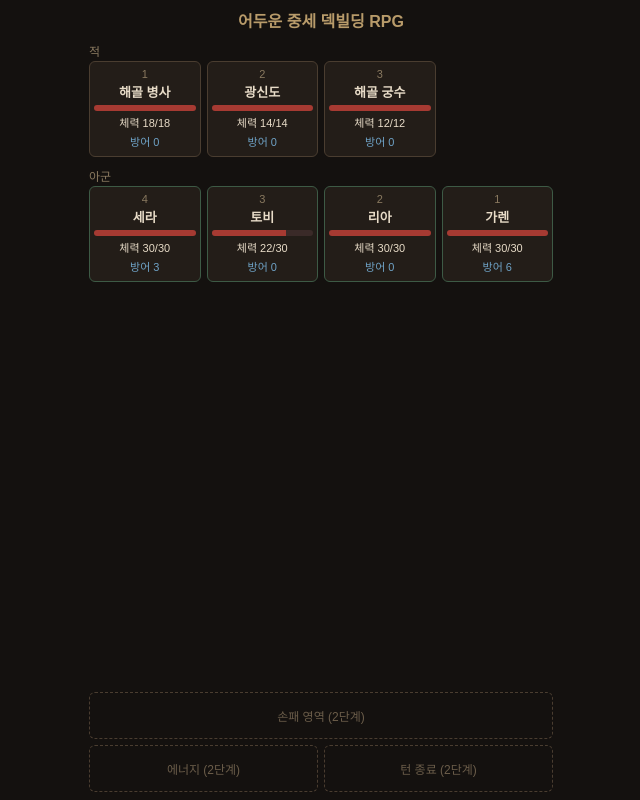
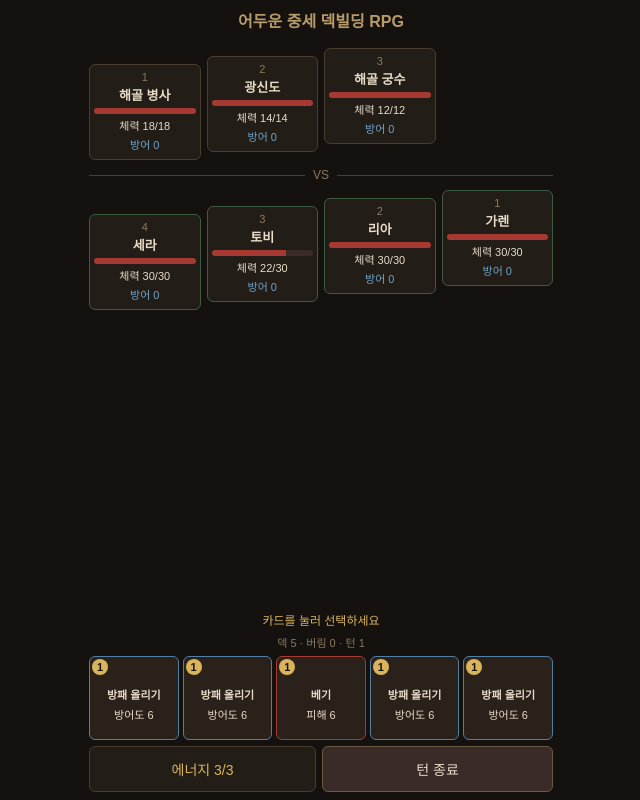
Before and after one commit to eso1229/Prac, a plain HTML site: page index.html in a window 1280 px wide. Shown: the whole page, without its empty margins (319-959 px from the left). Drawn offline with Linux system fonts and the light colour scheme.

Commit message:
2단계: 덱, 손패, 에너지, 카드 2종과 대치 연출
Co-Authored-By: Claude Sonnet 5.5 <noreply@anthropic.com>
Claude-Session: https://claude.ai/code/session_01WcA3WJwWAbsaLSLkS2ve45

```diff
--- a/data/battle_data.js
+++ b/data/battle_data.js
@@ -1,10 +1,10 @@
 // 임시 전투 데이터 (1단계용). 이름/수치는 여기서만 고친다.
 // pos: 칸 번호 (1이 맨 앞). hp = 현재 체력, maxHp = 최대 체력.
 const ALLIES = [
-  { name: "가렌", pos: 1, hp: 30, maxHp: 30, block: 6 },
+  { name: "가렌", pos: 1, hp: 30, maxHp: 30, block: 0 },
   { name: "리아", pos: 2, hp: 30, maxHp: 30, block: 0 },
   { name: "토비", pos: 3, hp: 22, maxHp: 30, block: 0 },
-  { name: "세라", pos: 4, hp: 30, maxHp: 30, block: 3 },
+  { name: "세라", pos: 4, hp: 30, maxHp: 30, block: 0 },
 ];
 
 const ENEMIES = [
--- /dev/null
+++ b/data/cards.js
@@ -0,0 +1,9 @@
+// 카드 데이터. 카드를 추가하려면 CARDS에 한 줄 넣고 START_DECK에 장수를 적는다.
+// type: "attack"(피해) / "block"(방어도)   target: "enemy" / "ally"
+const CARDS = {
+  slash: { name: "베기", cost: 1, type: "attack", target: "enemy", value: 6 },
+  guard: { name: "방패 올리기", cost: 1, type: "block", target: "ally", value: 6 },
+};
+
+// 2단계 임시 덱 (카드 id: 장수)
+const START_DECK = { slash: 5, guard: 5 };
--- /dev/null
+++ b/data/rules.js
@@ -0,0 +1,5 @@
+// 전투 기본 수치. 밸런스 수정은 여기서.
+const RULES = {
+  handSize: 5,   // 턴 시작 시 손패 장수
+  energyMax: 3,  // 턴 시작 시 에너지
+};
--- a/index.html
+++ b/index.html
@@ -9,23 +9,23 @@
 <body>
   <div id="game">
     <h1>어두운 중세 덱빌딩 RPG</h1>
-    <div>
-      <div class="label">적</div>
-      <div id="enemy-row" class="row"></div>
-    </div>
-    <div class="ally">
-      <div class="label">아군</div>
-      <div id="ally-row" class="row"></div>
-    </div>
+    <div id="enemy-row" class="row"></div>
+    <div class="vs"><span>VS</span></div>
+    <div id="ally-row" class="row ally"></div>
     <div class="bottom">
-      <div class="placeholder">손패 영역 (2단계)</div>
+      <div id="msg" class="msg"></div>
+      <div id="piles" class="piles"></div>
+      <div id="hand" class="hand"></div>
       <div class="bottom-row">
-        <div class="placeholder">에너지 (2단계)</div>
-        <div class="placeholder">턴 종료 (2단계)</div>
+        <div id="energy" class="energy"></div>
+        <button id="end-turn" class="end-turn">턴 종료</button>
       </div>
     </div>
   </div>
+  <script src="data/rules.js"></script>
+  <script src="data/cards.js"></script>
   <script src="data/battle_data.js"></script>
+  <script src="js/battle.js"></script>
   <script src="js/main.js"></script>
 </body>
 </html>
--- /dev/null
+++ b/js/battle.js
@@ -0,0 +1,68 @@
+// 전투 규칙 (덱, 손패, 에너지, 카드 사용). 화면 그리기는 main.js가 한다.
+const battle = { deck: [], hand: [], discard: [], energy: 0, turn: 0 };
+
+function shuffle(list) {
+  for (let i = list.length - 1; i > 0; i--) {
+    const j = Math.floor(Math.random() * (i + 1));
+    [list[i], list[j]] = [list[j], list[i]];
+  }
+  return list;
+}
+
+function cardText(card) {
+  return (card.type === "attack" ? "피해 " : "방어도 ") + card.value;
+}
+
+function drawCards() {
+  while (battle.hand.length < RULES.handSize) {
+    if (battle.deck.length === 0) {
+      if (battle.discard.length === 0) break; // 뽑을 카드가 없음
+      battle.deck = shuffle(battle.discard); // 버린 카드를 섞어 덱으로
+      battle.discard = [];
+    }
+    battle.hand.push(battle.deck.pop());
+  }
+}
+
+function startTurn() {
+  battle.turn++;
+  ALLIES.forEach(function (a) { a.block = 0; }); // 방어도는 아군 턴 시작 때 사라짐
+  battle.energy = RULES.energyMax;
+  drawCards();
+}
+
+function initBattle() {
+  Object.keys(START_DECK).forEach(function (id) {
+    for (let i = 0; i < START_DECK[id]; i++) battle.deck.push(id);
+  });
+  shuffle(battle.deck);
+  startTurn();
+}
+
+function endTurn() {
+  battle.discard = battle.discard.concat(battle.hand);
+  battle.hand = [];
+  startTurn(); // 적 턴은 4단계에서 추가
+}
+
+function applyDamage(unit, value) {
+  const absorbed = Math.min(unit.block, value); // 방어도가 먼저 막는다
+  unit.block -= absorbed;
+  unit.hp = Math.max(0, unit.hp - (value - absorbed));
+}
+
+function canPlay(cardId) {
+  return battle.energy >= CARDS[cardId].cost;
+}
+
+function playCard(handIndex, target) {
+  const id = battle.hand[handIndex];
+  const card = CARDS[id];
+  if (!canPlay(id)) return false;
+  battle.energy -= card.cost;
+  if (card.type === "attack") applyDamage(target, card.value);
+  else if (card.type === "block") target.block += card.value;
+  battle.hand.splice(handIndex, 1);
+  battle.discard.push(id);
+  return true;
+}
--- a/js/main.js
+++ b/js/main.js
@@ -1,10 +1,16 @@
-// 1단계: 전투 화면 뼈대 (움직임 없음)
+// 화면 그리기와 입력 처리
 // 칸 방향: 적은 왼쪽이 1번, 아군은 오른쪽이 1번 (서로 마주봄)
 const SLOT_COUNT = 4;
+let selected = null; // 선택한 손패 번호
 
-function makeSlot(unit, pos) {
+function targetKind() {
+  return selected === null ? null : CARDS[battle.hand[selected]].target;
+}
+
+function makeSlot(unit, pos, kind) {
   const slot = document.createElement("div");
   slot.className = "slot";
+  slot.dataset.pos = pos;
   const num = '<div class="pos">' + pos + "</div>";
   if (!unit) {
     slot.classList.add("hidden"); // 빈 칸은 숨김
@@ -18,10 +24,18 @@ function makeSlot(unit, pos) {
     '<div class="bar"><div class="fill" style="width:' + pct + '%"></div></div>' +
     '<div class="stat">체력 ' + unit.hp + "/" + unit.maxHp + "</div>" +
     '<div class="stat block">방어 ' + unit.block + "</div>";
+  if (targetKind() === kind) {
+    slot.classList.add("targetable");
+    slot.onclick = function () {
+      playCard(selected, unit);
+      selected = null;
+      render();
+    };
+  }
   return slot;
 }
 
-function renderRow(rowId, units, reverse) {
+function renderRow(rowId, units, kind, reverse) {
   const row = document.getElementById(rowId);
   row.innerHTML = "";
   const order = [];
@@ -29,9 +43,55 @@ function renderRow(rowId, units, reverse) {
   if (reverse) order.reverse(); // 아군: 4,3,2,1 순서로 그려서 1번이 오른쪽
   order.forEach(function (p) {
     const unit = units.find(function (u) { return u.pos === p; });
-    row.appendChild(makeSlot(unit, p));
+    row.appendChild(makeSlot(unit, p, kind));
   });
 }
 
-renderRow("enemy-row", ENEMIES, false);
-renderRow("ally-row", ALLIES, true);
+function renderHand() {
+  const hand = document.getElementById("hand");
+  hand.innerHTML = "";
+  battle.hand.forEach(function (id, i) {
+    const card = CARDS[id];
+    const el = document.createElement("button");
+    el.className = "card " + card.type;
+    if (!canPlay(id)) el.classList.add("disabled");
+    if (i === selected) el.classList.add("selected");
+    el.innerHTML =
+      '<div class="cost">' + card.cost + "</div>" +
+      '<div class="cname">' + card.name + "</div>" +
+      '<div class="ctext">' + cardText(card) + "</div>";
+    el.onclick = function () {
+      if (!canPlay(id)) return;
+      selected = selected === i ? null : i; // 한 번 더 누르면 취소
+      render();
+    };
+    hand.appendChild(el);
+  });
+}
+
+function render() {
+  renderRow("enemy-row", ENEMIES, "enemy", false);
+  renderRow("ally-row", ALLIES, "ally", true);
+  renderHand();
+  document.getElementById("energy").textContent =
+    "에너지 " + battle.energy + "/" + RULES.energyMax;
+  document.getElementById("piles").textContent =
+    "덱 " + battle.deck.length + " · 버림 " + battle.discard.length + " · 턴 " + battle.turn;
+  const msg = document.getElementById("msg");
+  if (selected === null) {
+    msg.textContent = "카드를 눌러 선택하세요";
+  } else {
+    const c = CARDS[battle.hand[selected]];
+    msg.textContent = c.name + " (" + cardText(c) + ") - " +
+      (c.target === "enemy" ? "대상 적을 누르세요" : "대상 아군을 누르세요");
+  }
+}
+
+document.getElementById("end-turn").onclick = function () {
+  selected = null;
+  endTurn();
+  render();
+};
+
+initBattle();
+render();
--- a/style.css
+++ b/style.css
@@ -23,10 +23,40 @@ h1 { font-size: 16px; text-align: center; margin: 0; color: #b89b6a; }
 .stat { font-size: 11px; margin-top: 3px; }
 .block { color: #6fa3c7; }
 .ally .slot { border-color: #3d5a45; }
-.placeholder {
-  border: 1px dashed #4a3d30; border-radius: 6px; color: #6b5d4a;
-  text-align: center; padding: 14px 4px; font-size: 12px;
+.row { align-items: start; }
+/* 대치 연출: 1번 칸이 가운데(VS 선)에 가장 가깝다 */
+#enemy-row .slot[data-pos="1"] { margin-top: 24px; }
+#enemy-row .slot[data-pos="2"] { margin-top: 16px; }
+#enemy-row .slot[data-pos="3"] { margin-top: 8px; }
+#ally-row .slot[data-pos="2"] { margin-top: 8px; }
+#ally-row .slot[data-pos="3"] { margin-top: 16px; }
+#ally-row .slot[data-pos="4"] { margin-top: 24px; }
+.vs { display: flex; align-items: center; gap: 8px; color: #8a7a60; font-size: 12px; }
+.vs::before, .vs::after { content: ""; flex: 1; border-top: 1px solid #4a3d30; }
+.slot.targetable { outline: 2px solid #d9b45a; cursor: pointer; }
+.bottom { display: flex; flex-direction: column; gap: 6px; margin-top: auto; }
+.msg { font-size: 12px; color: #d9b45a; min-height: 16px; text-align: center; }
+.piles { font-size: 11px; color: #8a7a60; text-align: center; }
+.hand { display: grid; grid-template-columns: repeat(5, 1fr); gap: 4px; }
+.card {
+  position: relative; min-height: 84px; padding: 16px 2px 4px; border-radius: 6px;
+  background: #2a211b; border: 1px solid #6b5a42; color: #e8dcc8; font-size: 11px;
 }
-.bottom { display: flex; flex-direction: column; gap: 6px; margin-top: auto; }
+.card.attack { border-color: #a63a32; }
+.card.block { border-color: #4f7fa3; }
+.card.selected { outline: 2px solid #d9b45a; transform: translateY(-4px); }
+.card.disabled { opacity: 0.4; }
+.cost {
+  position: absolute; top: 2px; left: 2px; width: 16px; height: 16px; line-height: 16px;
+  border-radius: 50%; background: #d9b45a; color: #14110f; font-weight: bold; font-size: 11px;
+}
+.cname { font-weight: bold; margin-bottom: 4px; }
 .bottom-row { display: flex; gap: 6px; }
-.bottom-row .placeholder { flex: 1; }
+.energy {
+  flex: 1; text-align: center; padding: 12px 4px; border-radius: 6px;
+  background: #231d18; border: 1px solid #4a3d30; color: #d9b45a;
+}
+.end-turn {
+  flex: 1; border-radius: 6px; border: 1px solid #6b5a42; background: #3a2a28;
+  color: #e8dcc8; font-size: 14px;
+}
```
Also changed, not shown: 2 other files.
